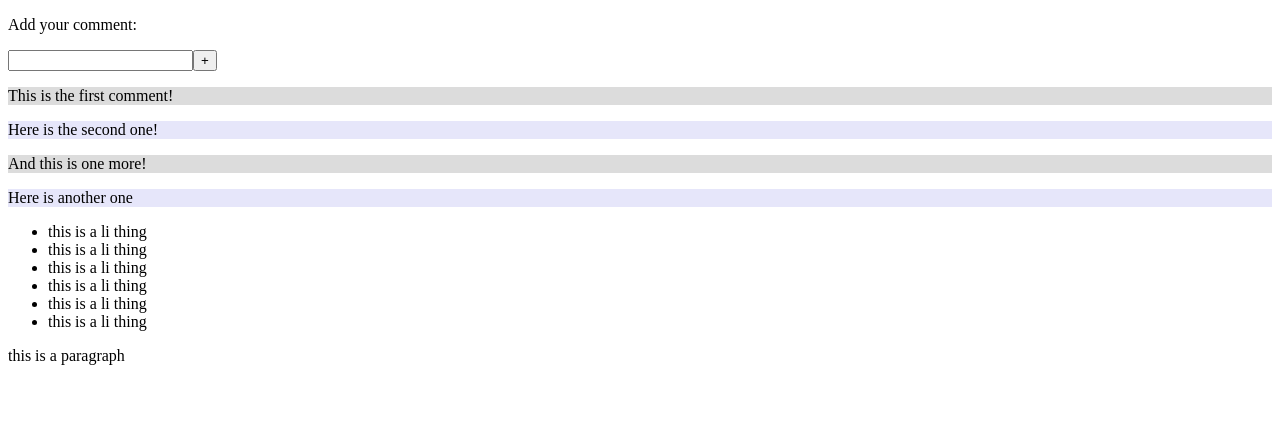
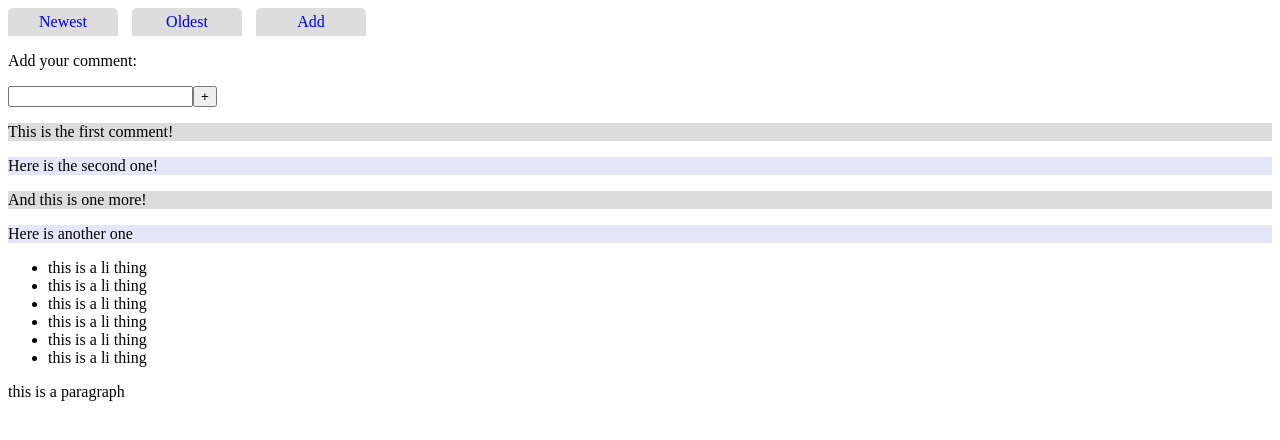
Before and after one commit to cahao-vien001/semmy, a plain HTML site: page index.html in a window 1280 px wide. Drawn offline with nearby package versions, Linux system fonts and the light colour scheme.

Commit message:
Added tabs per Purewal, refactored

```diff
--- a/app.js
+++ b/app.js
@@ -1,5 +1,21 @@
+var tabSelector = function(tabNum) {
+    "use strict";
+    var tabString1 = ".tabs a:nth-child(";
+    var tabString2 = ")"
+    $(tabString1+tabNum+tabString2).on("click", function() {
+	$(".tabs span").removeClass("active");
+	$(tabString1+tabNum+tabString2+" span").addClass("active");
+	$("main .content").empty();
+	return false;
+    });
+};
+
 var main = function() {
     "use strict";
+    tabSelector(1);
+    tabSelector(2);
+    tabSelector(3);
+
     $(".comment-input button").on("click", function(e) {
 	var $new_comment;
 	if($(".comment-input input").val() !== "") {
--- a/index.html
+++ b/index.html
@@ -9,9 +9,16 @@
     <header>
     </header>
     <main>
+      <div class="container">
+	<div class="tabs">
+	  <a href="#"><span class="active">Newest</span></a>
+	  <a href="#"><span>Oldest</span></a>
+	  <a href="#"><span>Add</span></a>
+	</div>
+	<div class="content">
 	  <section class="comment-input">
 	    <p>Add your comment:</p>
-	<input type="text"><button>+</buttom>
+	    <input type="text"><button>+</button>
 	  </section>
 	  <section class="comments">
 	    <p>This is the first comment!</p>
@@ -19,6 +26,8 @@
 	    <p>And this is one more!</p>
 	    <p>Here is another one</p>
 	  </section>
+	</div>
+      </div>
     </main>
     <footer>
     </footer>
--- a/style.css
+++ b/style.css
@@ -5,3 +5,17 @@
 .comments p:nth-child(odd) {
     background: gainsboro;
 }
+
+.tabs a span {
+    display: inline-block;
+    border-radius: 5px 5px 0 0;
+    width: 100px;
+    margin-right: 10px;
+    text-align: center;
+    background: #ddd;
+    padding: 5px;
+}
+
+.tabs a span:active {
+    background: #eee;
+}
```
Lines whose indentation alone changed are shown as unchanged.
